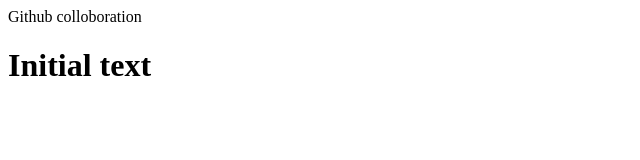
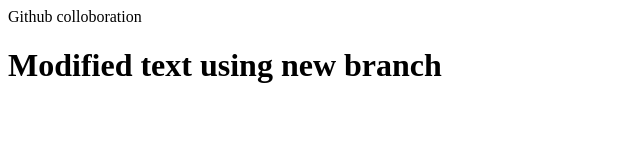
Before and after one commit to Shirisha-Vulinjala/team, a plain HTML site: page index.html in a window 1280 px wide. Shown: the whole page, without its empty margins (0-640 px from the left). Drawn offline with Linux system fonts and the light colour scheme.

Commit message:
text modified

```diff
--- a/index.html
+++ b/index.html
@@ -2,6 +2,6 @@
 <html lang="en">
  <head> Github colloboration</head>
   <body>
-    <h1>Initial text</h1>
+    <h1>Modified text using new branch</h1>
   </body>
   <html>
```
